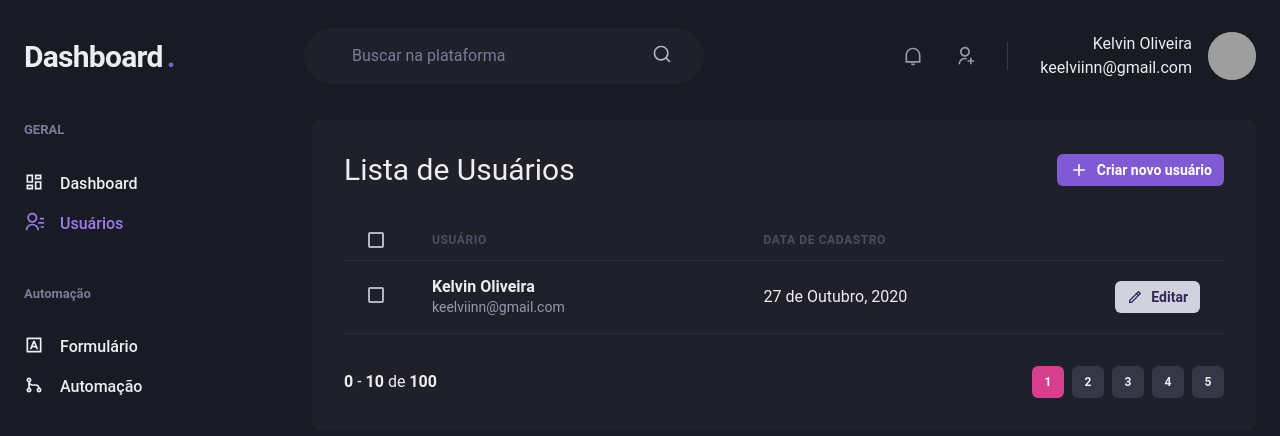
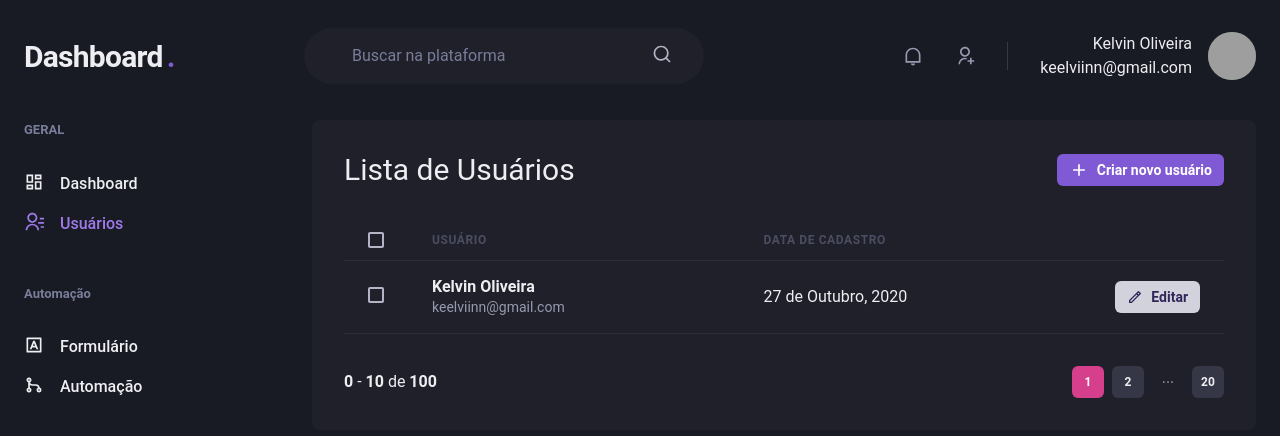
Before and after one commit to keelviinn/graphql-dashboard, a Next.js app: page /usuarios/usuarios in a window 1280 px wide. Shown: the top 436 px of the page. Built offline with nearby package versions, Linux system fonts and the light colour scheme; grey boxes are pictures that could not be loaded.

Commit message:
pagination

```diff
--- a/src/components/Pagination/PaginationItem.tsx
+++ b/src/components/Pagination/PaginationItem.tsx
@@ -3,10 +3,10 @@ import { Button } from "@chakra-ui/react";
 interface PaginationItemProps {
   isCurrent?: boolean;
   number: number;
-
+  setPage: (page: number) => void;
 }
 
-export default function PaginationItem({ isCurrent = false, number }: PaginationItemProps) {
+export default function PaginationItem({ isCurrent = false, number, setPage }: PaginationItemProps) {
   if (isCurrent) {
     return (
       <Button
@@ -34,6 +34,7 @@ export default function PaginationItem({ isCurrent = false, number }: Pagination
       _hover={{
         bg: "gray.500"
       }}
+      onClick={() => setPage(number)}
     >
       {number}
     </Button>
--- a/src/components/Pagination/index.tsx
+++ b/src/components/Pagination/index.tsx
@@ -1,10 +1,30 @@
-import { Box, Button, Stack } from "@chakra-ui/react";
+import { Box, Button, Stack, Text } from "@chakra-ui/react";
 import PaginationItem from "./PaginationItem";
 
-export function Pagination() {
+interface PaginationProps {
+  totalCountOfRegister: number;
+  totalPages: number;
+  registerPerPage?: number;
+  currentPage?: number;
+  setPage: (page: number) => void;
+}
+
+const siblingsCount = 1;
+const generatePagesArray = (from: number, to: number) =>
+  [...new Array(to - from)].map((_, index) => from + index + 1).filter(page => page > 0);
+
+export function Pagination( props: PaginationProps) {
+  const { totalCountOfRegister, totalPages, registerPerPage = 10, currentPage = 1, setPage } = props;
+  const previousPages = currentPage > 1
+    ? generatePagesArray(currentPage - 1 - siblingsCount, currentPage - 1)
+    : [];
+  const nextPages = currentPage < totalPages
+    ? generatePagesArray(currentPage, Math.min(currentPage + siblingsCount, totalPages))
+    : [];
+
   return (
     <Stack
-      direction={["column", "row"]}
+      direction={["column", "column", "row"]}
       spacing="6"
       mt="8"
       justify="space-between"
@@ -14,11 +34,25 @@ export function Pagination() {
         <strong>0</strong> - <strong>10</strong> de <strong>100</strong>
       </Box>
       <Stack direction="row" spacing="2">
-        <PaginationItem number={1} isCurrent />
-        <PaginationItem number={2} />
-        <PaginationItem number={3} />
-        <PaginationItem number={4} />
-        <PaginationItem number={5} />
+        {currentPage > (1 + siblingsCount) && (
+          <>
+            <PaginationItem setPage={setPage} key={1} number={1}/>
+            { currentPage > (2 + siblingsCount) && (
+              <Text color="gray.300" width="8" align="center">...</Text>
+            ) }
+          </>
+        )}
+        {!!previousPages.length && previousPages.map(page => <PaginationItem setPage={setPage} key={page} number={page}/>)}
+        <PaginationItem setPage={setPage} number={currentPage} isCurrent />
+        {!!nextPages.length && nextPages.map(page => <PaginationItem setPage={setPage} key={page} number={page}/>)}
+        {(currentPage + siblingsCount) < totalPages && (
+          <>
+            { (currentPage + 1 + siblingsCount) < totalPages && (
+              <Text color="gray.300" width="8" align="center">...</Text>
+            ) }
+            <PaginationItem setPage={setPage} key={totalPages} number={totalPages}/>
+          </>
+        )}
       </Stack>
     </Stack>
   )
--- /dev/null
+++ b/src/config/apolloClient.ts
@@ -0,0 +1,8 @@
+import { ApolloClient, InMemoryCache } from "@apollo/client";
+
+const client = new ApolloClient({
+  uri: 'http://localhost:4000',
+  cache: new InMemoryCache()
+});
+
+export default client;
--- a/src/pages/_app.tsx
+++ b/src/pages/_app.tsx
@@ -1,13 +1,17 @@
 import { AppProps } from 'next/app';
+import { ApolloProvider } from '@apollo/client';
 import { ChakraProvider } from '@chakra-ui/react'
 import { theme } from '../styles/theme';
 import { SidebarDrawerProvider } from '../contexts/SidebarDrawerContext';
+import client from '../config/apolloClient';
 
 function MyApp({ Component, pageProps }: AppProps) {
   return (
     <ChakraProvider theme={theme} >
       <SidebarDrawerProvider>
-        <Component {...pageProps} />
+        <ApolloProvider client={client}>
+          <Component {...pageProps} />
+        </ApolloProvider>
       </SidebarDrawerProvider>
     </ChakraProvider>
   )
--- a/src/pages/usuarios/usuarios.tsx
+++ b/src/pages/usuarios/usuarios.tsx
@@ -1,3 +1,4 @@
+import { useState } from "react";
 import Link from "next/link";
 import { Box, Button, Checkbox, Flex, Heading, Icon, Table, Tbody, Th, Thead, Tr, Td, Text, useBreakpointValue } from "@chakra-ui/react";
 import { RiAddLine, RiPencilLine } from "react-icons/ri";
@@ -6,6 +7,8 @@ import { Pagination } from "../../components/Pagination";
 import { Sidebar } from "../../components/Sidebar";
 
 export default function users() {
+  const [page, setPage] = useState(1);
+  console.log(page)
   const isWideVersion = useBreakpointValue({
     base: false,
     lg: true
@@ -72,7 +75,7 @@ export default function users() {
             </Tbody>
           </Table>
 
-          <Pagination />
+          <Pagination currentPage={page} totalPages={20} totalCountOfRegister={200} setPage={setPage}/>
         </Box>
       </Flex >
     </Box>
```
